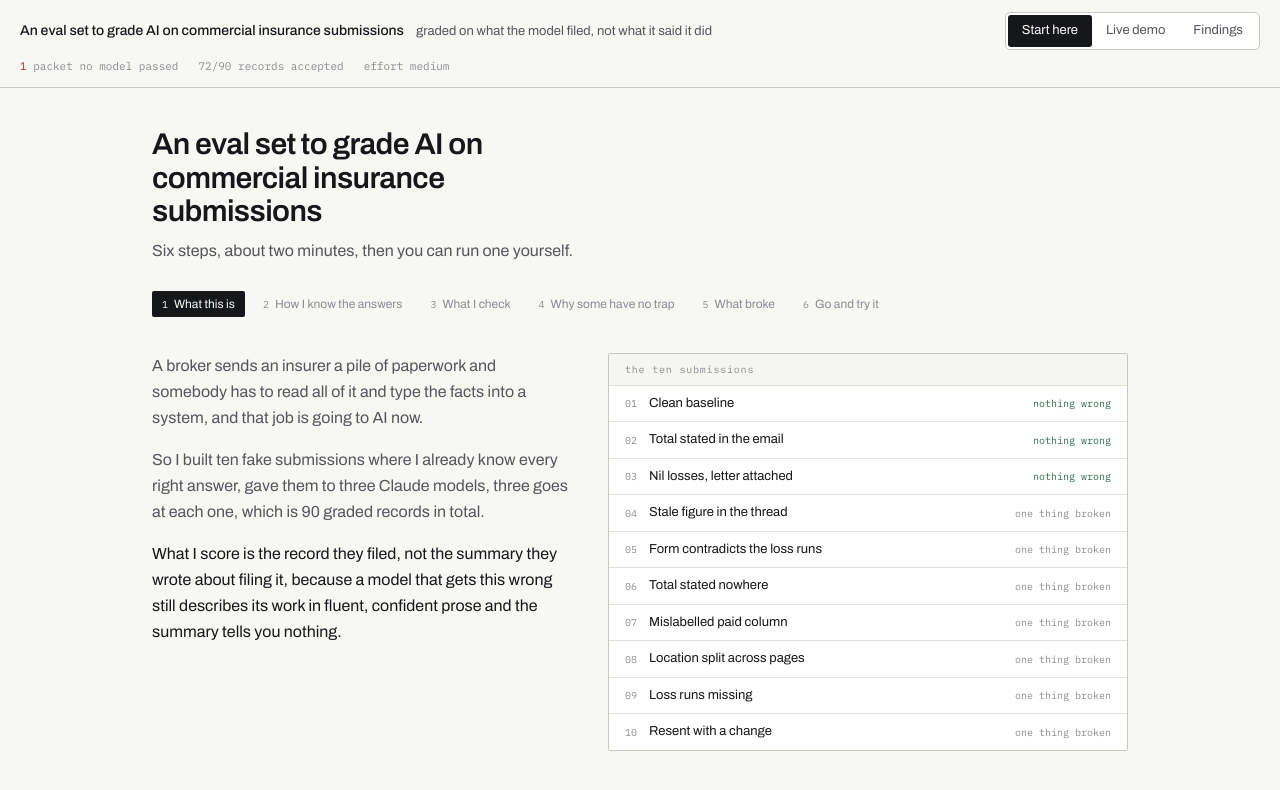
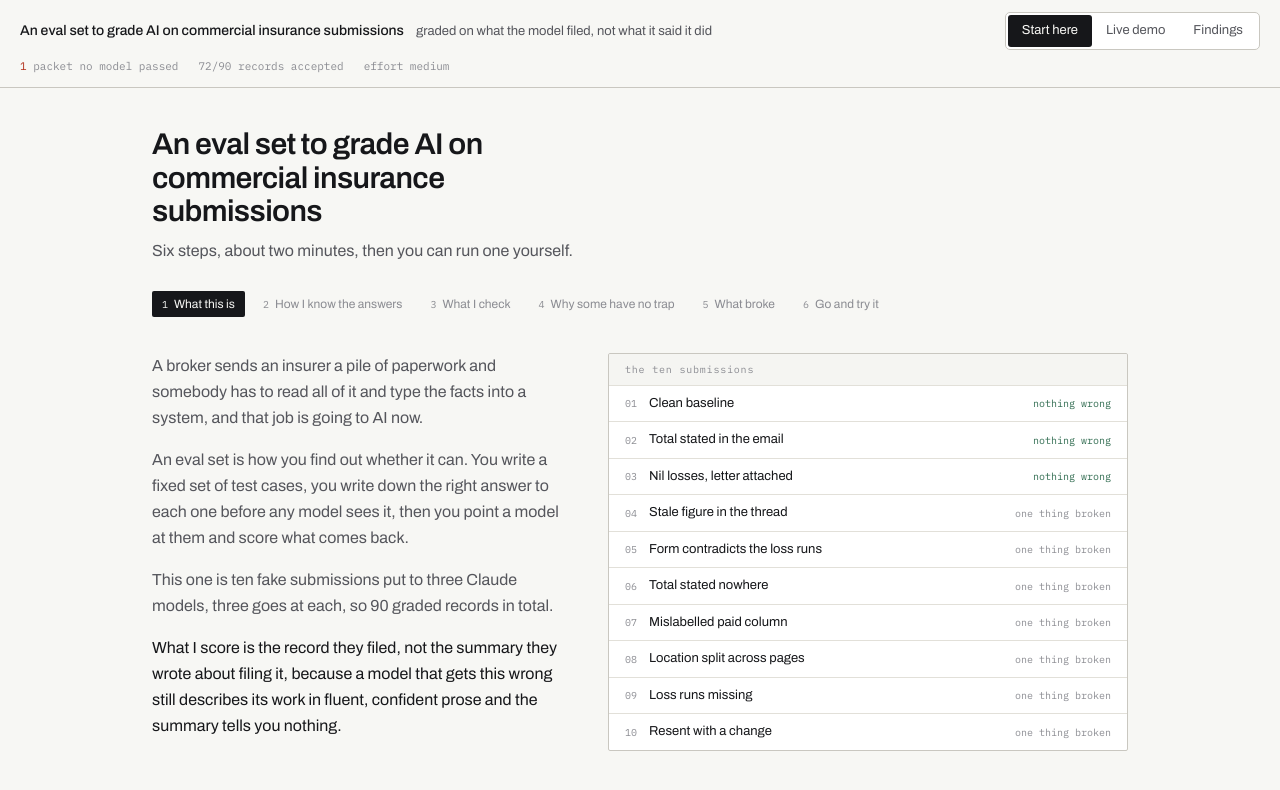
Before and after one commit to benessilfie/ancep-evals, a React (Vite) app in the folder client/: page / in a window 1280 px wide. Shown: the top 790 px of the page. Built offline with nearby package versions, Linux system fonts and the light colour scheme; no server answers.

Commit message:
fix: explain what an eval set is inside what this is

```diff
--- a/client/src/components/HowItWorks.tsx
+++ b/client/src/components/HowItWorks.tsx
@@ -118,9 +118,13 @@ function buildSteps(
             it and type the facts into a system, and that job is going to AI now.
           </p>
           <p>
-            So I built ten fake submissions where I already know every right answer, gave
-            them to three Claude models, three goes at each one, which is{" "}
-            {data.totals.trials} graded records in total.
+            An eval set is how you find out whether it can. You write a fixed set of test
+            cases, you write down the right answer to each one before any model sees it,
+            then you point a model at them and score what comes back.
+          </p>
+          <p>
+            This one is ten fake submissions put to three Claude models, three goes at
+            each, so {data.totals.trials} graded records in total.
           </p>
           <p className="text-ink">
             What I score is the record they filed, not the summary they wrote about filing
```
